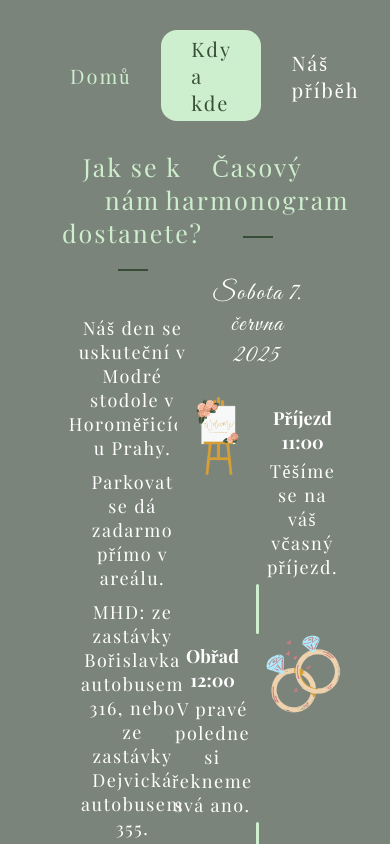
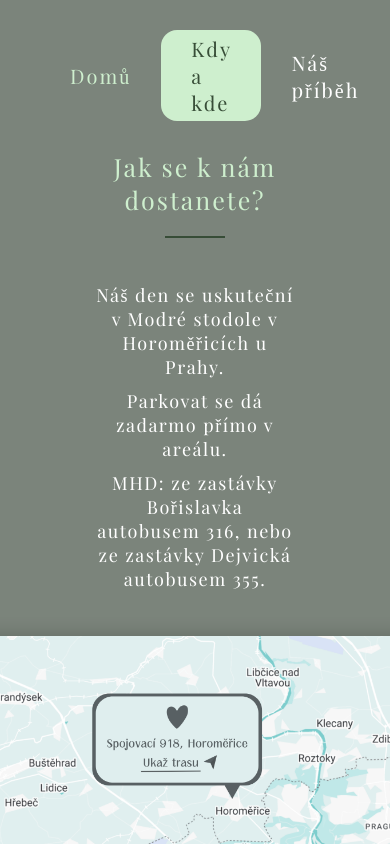
Before and after one commit to terichudejova/wedding, a React (Vite) app: page /wedding/place in a window 390 px wide. Shown: the top 844 px of the page. Built offline with nearby package versions, Linux system fonts and the light colour scheme; a web font is replaced by a local one.

Commit message:
add responsivity at smaller widths - max 1400px

```diff
--- a/src/index.css
+++ b/src/index.css
@@ -557,13 +557,13 @@ nav a.active{
 #alcohol2 {
   position: absolute;
   width: 150px;
-  right: -30%;
+  right: -25%;
 }
 
 #doves {
   position: absolute;
-  width: 200px;
-  left: -35%;
+  width: 180px;
+  left: -30%;
 }
 
 /* KONTAKT */
@@ -846,3 +846,56 @@ footer a:hover {
     right: 30%;
   }
 }
+
+
+@media only screen and (max-width: 1400px) {
+  /* KDY A KDE */
+  .place {
+    flex-direction: column;
+    align-items: center;
+  }
+
+  .placeColumn {
+    margin-bottom: calc(var(--space-l) * 2);
+    width: 80%;
+  }
+
+  .timeColumn {
+    width: 80%;
+  }
+
+  /* STORY */
+  .petr,
+  .lucie {
+    width: 90%;
+  }
+
+  /* FAQ */
+  .faqBox {
+    width: 90%;
+  }
+
+  .answer p {
+    width: 90%;
+  }
+
+  /* KONTAKT */
+  #letter {
+    left: 0;
+  }
+
+  #letter2 {
+    right: 0;
+  }
+}
+
+@media only screen and (max-width: 1200px) {
+  /* CONTACT */
+  #letter {
+    width: 120px;
+  }
+
+  #letter2 {
+    width: 130px;
+  }
+}
```
